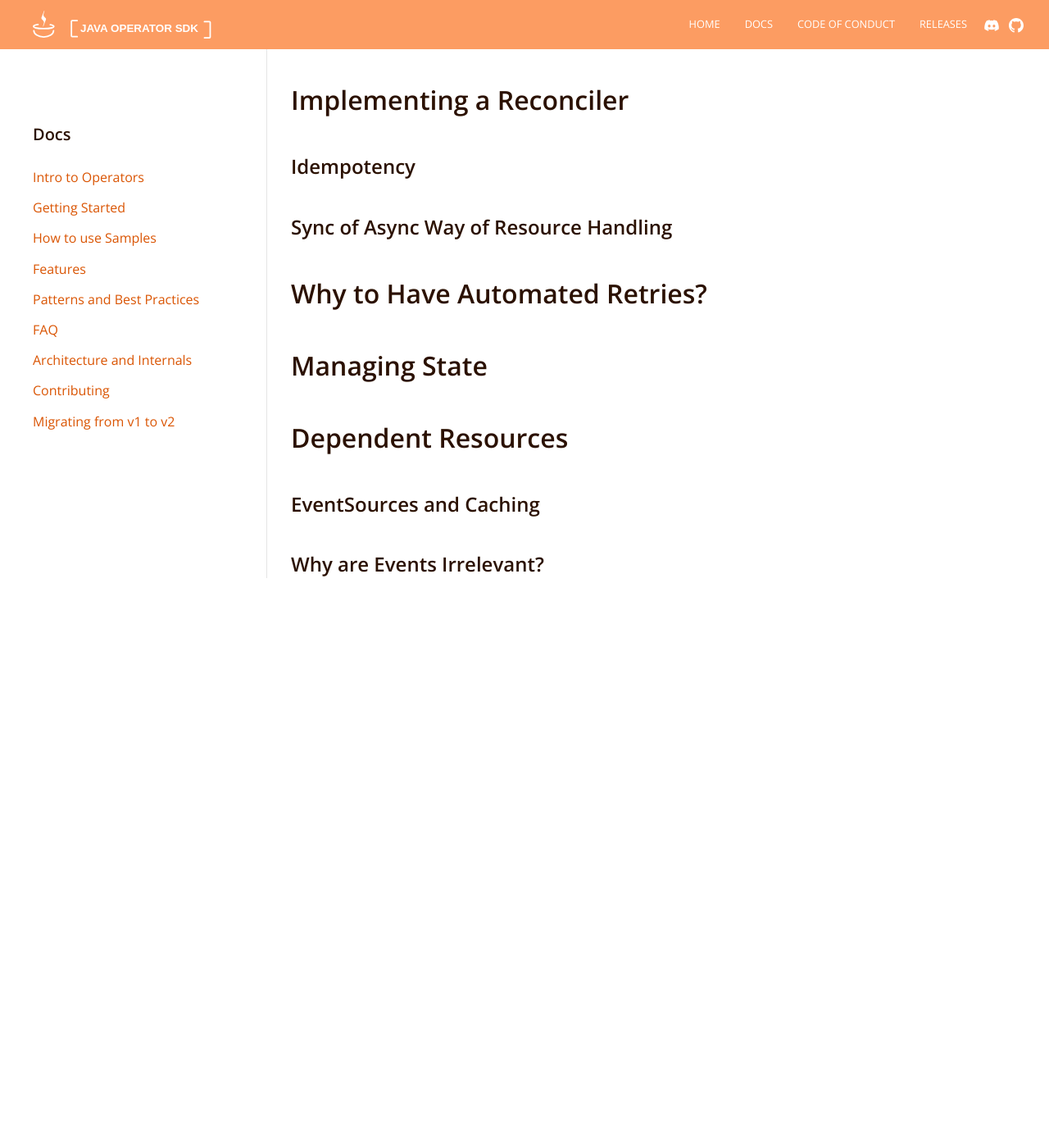
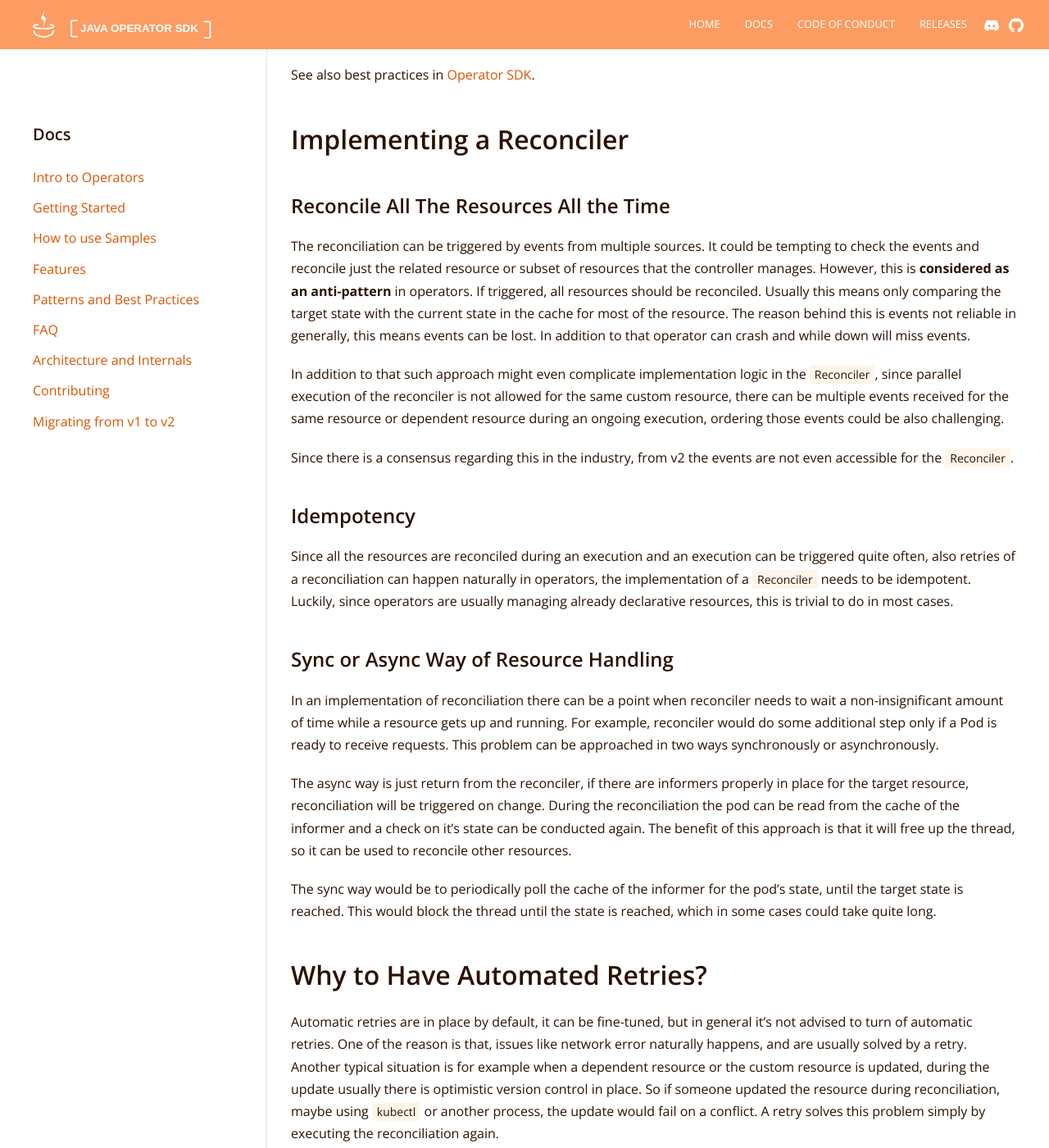
Before and after one commit to operator-framework/java-operator-sdk, a Jekyll site: the page built from docs/documentation/patterns-best-practices.md, in a window 1280 px wide and 1400 px high, scrolled down 209 px. Shown: the whole window at 82% size. Built offline with Jekyll 4.4.1, drawn with Linux system fonts in a browser that asks for light colours; nearby versions of some CDN libraries; before the commit the page ends 984 px from its top, so only the background shows below that.

Commit message:
Docs best practices improvements and link fixes (#875)

```diff
--- a/docs/_includes/hero.html
+++ b/docs/_includes/hero.html
@@ -5,13 +5,13 @@
       {% endif %}
     <h1 class="uk-heading-hero uk-text-bold uk-text-uppercase uk-text-muted uk-inline " style="font-family: 'Asap', sans-serif"> [ <small class="uk-margin-small-right uk-margin-small-left"> {{ site.title }} </small> ]</h1>
     <div class="links uk-container uk-margin-medium-top">
-      <a class="uk-button uk-button-small uk-border-pill uk-button-secondary uk-margin-small-bottom" href="{{ domain }}{{ link.url }}">
+      <a class="uk-button uk-button-small uk-border-pill uk-button-secondary uk-margin-small-bottom" href="/docs/getting-started">
         Get Started
       </a>
-      <a class="uk-button uk-button-small uk-border-pill uk-button-default uk-margin-small-bottom " href="{{ domain }}{{ link.url }}">
+      <a class="uk-button uk-button-small uk-border-pill uk-button-default uk-margin-small-bottom " href="/docs/contributing">
         <span uk-icon="github"></span> Contribute
       </a>
-      <a class="uk-button uk-button-small uk-border-pill uk-button-default uk-margin-small-bottom" href="{{ domain }}{{ link.url }}">
+      <a class="uk-button uk-button-small uk-border-pill uk-button-default uk-margin-small-bottom" href="https://discord.gg/DacEhAy">
         <span uk-icon="discord"></span> Discord Channel
       </a>
     </div>
--- a/docs/documentation/patterns-best-practices.md
+++ b/docs/documentation/patterns-best-practices.md
@@ -7,16 +7,58 @@ permalink: /docs/patterns-best-practices
 
 # Patterns and Best Practices
 
-This document describes patters and best practices, to build and run operators, and how to implement them in terms
-of Java Operator SDK.
+This document describes patterns and best practices, to build and run operators, and how to implement them in terms of
+Java Operator SDK.
+
+See also best practices in [Operator SDK](https://sdk.operatorframework.io/docs/best-practices/best-practices/).
 
 ## Implementing a Reconciler
 
+### Reconcile All The Resources All the Time
+
+The reconciliation can be triggered by events from multiple sources. It could be tempting to check the events and
+reconcile just the related resource or subset of resources that the controller manages. However, this is **considered as an
+anti-pattern** in operators. If triggered, all resources should be reconciled. Usually this means only
+comparing the target state with the current state in the cache for most of the resource.
+The reason behind this is events not reliable in generally, this means events can be lost. In addition to that operator
+can crash and while down will miss events.
+
+In addition to that such approach might even complicate implementation logic in the `Reconciler`, since parallel
+execution of the reconciler is not allowed for the same custom resource, there can be multiple events received for the
+same resource or dependent resource during an ongoing execution, ordering those events could be also challenging.
+
+Since there is a consensus regarding this in the industry, from v2 the events are not even accessible for
+the `Reconciler`.
+
 ### Idempotency
 
-### Sync of Async Way of Resource Handling
+Since all the resources are reconciled during an execution and an execution can be triggered quite often, also
+retries of a reconciliation can happen naturally in operators, the implementation of a `Reconciler`
+needs to be idempotent. Luckily, since operators are usually managing already declarative resources, this is trivial
+to do in most cases.
+
+### Sync or Async Way of Resource Handling
+
+In an implementation of reconciliation there can be a point when reconciler needs to wait a non-insignificant amount
+of time while a resource gets up and running. For example, reconciler would do some additional step only if a Pod is ready
+to receive requests. This problem can be approached in two ways synchronously or asynchronously.
+
+The async way is just return from the reconciler, if there are informers properly in place for the target resource,
+reconciliation will be triggered on change. During the reconciliation the pod can be read from the cache of the informer
+and a check on it's state can be conducted again. The benefit of this approach is that it will free up the thread,
+so it can be used to reconcile other resources.
+
+The sync way would be to periodically poll the cache of the informer for the pod's state, until the target state
+is reached. This would block the thread until the state is reached, which in some cases could take quite long.
 
 ## Why to Have Automated Retries?
+
+Automatic retries are in place by default, it can be fine-tuned, but in general it's not advised to turn
+of automatic retries. One of the reason is that, issues like network error naturally happens, and are usually
+solved by a retry. Another typical situation is for example when a dependent resource or the custom resource is updated,
+during the update usually there is optimistic version control in place. So if someone updated the resource during
+reconciliation, maybe using `kubectl` or another process, the update would fail on a conflict. A retry solves this
+problem simply by executing the reconciliation again.
 
 ## Managing State
 
```
